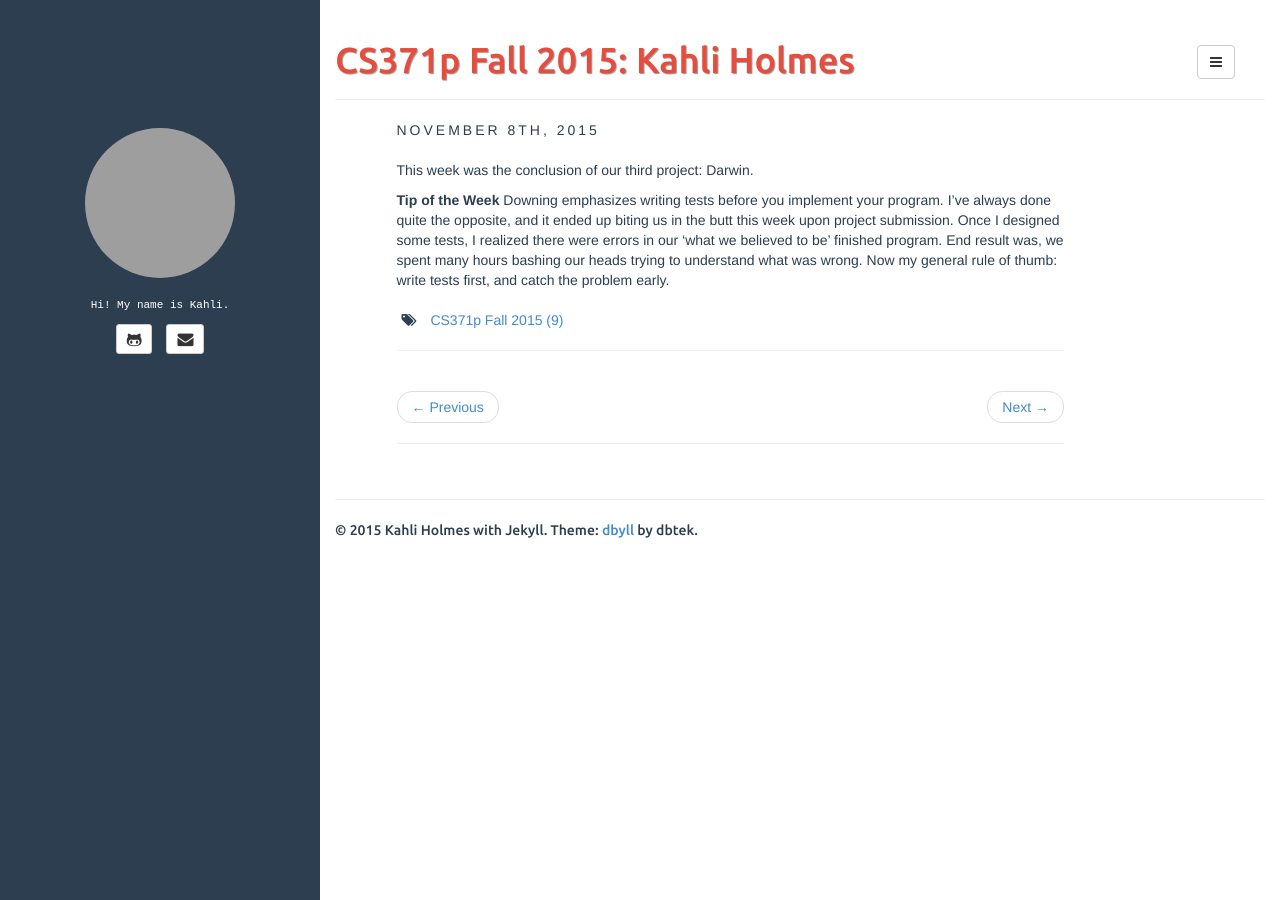
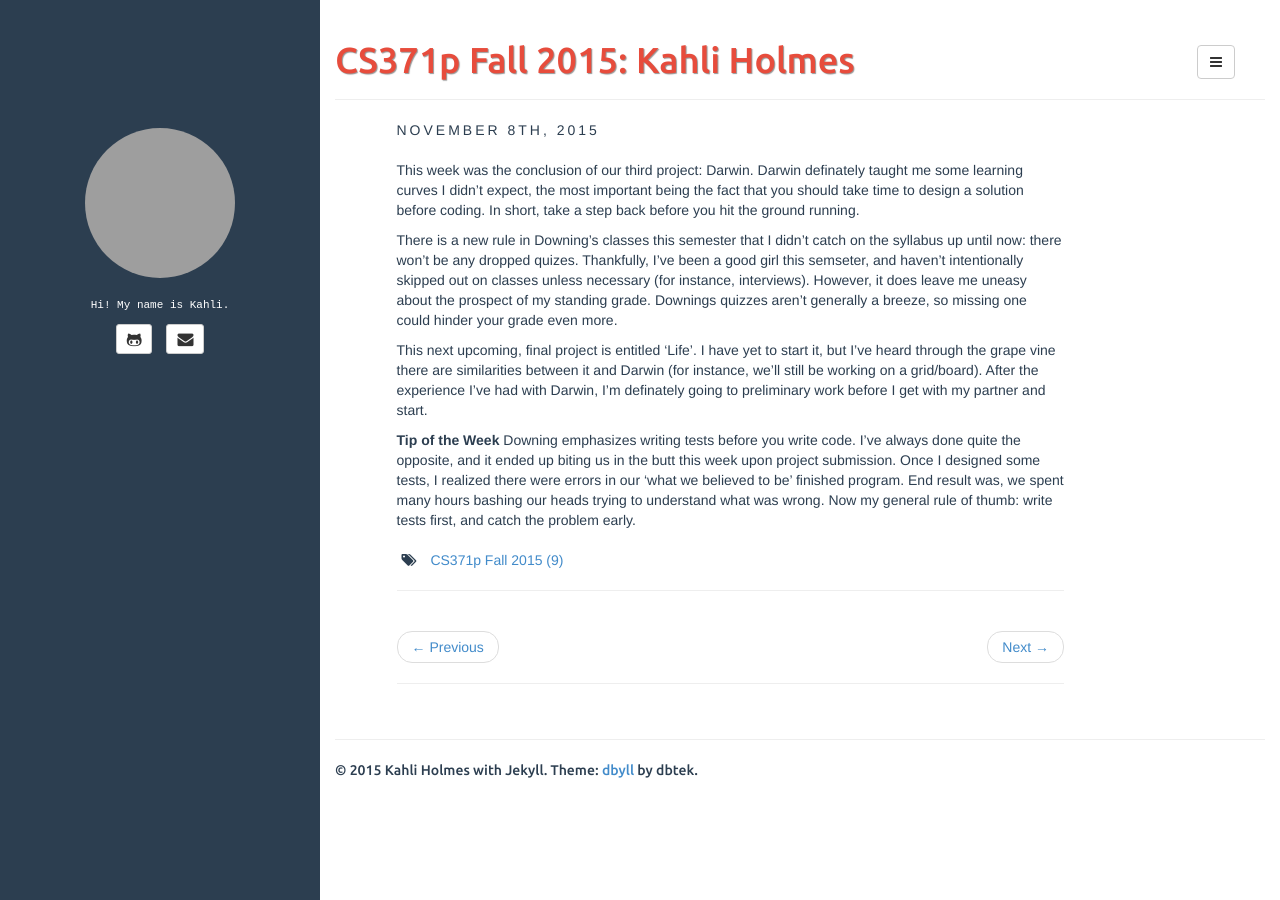
Before and after one commit to kahlih/blog, a Jekyll site: the page built from _posts/2015-11-08-week11.md, in a window 1280 px wide. Built offline with Jekyll 4.4.1, drawn with Linux system fonts in a browser that asks for light colours; grey boxes are pictures that could not be loaded.

Commit message:
Update 2015-11-08-week11.md

```diff
--- a/_posts/2015-11-08-week11.md
+++ b/_posts/2015-11-08-week11.md
@@ -6,7 +6,11 @@ tags: [CS371p Fall 2015]
 fullview: true
 ---
 
-This week was the conclusion of our third project: Darwin.
+This week was the conclusion of our third project: Darwin. Darwin definately taught me some learning curves I didn't expect, the most important being the fact that you should take time to design a solution before coding. In short, take a step back before you hit the ground running.
+
+There is a new rule in Downing's classes this semester that I didn't catch on the syllabus up until now: there won't be any dropped quizes. Thankfully, I've been a good girl this semseter, and haven't intentionally skipped out on classes unless necessary (for instance, interviews). However, it does leave me uneasy about the prospect of my standing grade. Downings quizzes aren't generally a breeze, so missing one could hinder your grade even more.
+
+This next upcoming, final project is entitled 'Life'. I have yet to start it, but I've heard through the grape vine there are similarities between it and Darwin (for instance, we'll still be working on a grid/board). After the experience I've had with Darwin, I'm definately going to preliminary work before I get with my partner and start.
 
 **Tip of the Week**
-Downing emphasizes writing tests before you implement your program. I've always done quite the opposite, and it ended up biting us in the butt this week upon project submission. Once I designed some tests, I realized there were errors in our 'what we believed to be' finished program. End result was, we spent many hours bashing our heads trying to understand what was wrong. Now my general rule of thumb: write tests first, and catch the problem early.
+Downing emphasizes writing tests before you write code. I've always done quite the opposite, and it ended up biting us in the butt this week upon project submission. Once I designed some tests, I realized there were errors in our 'what we believed to be' finished program. End result was, we spent many hours bashing our heads trying to understand what was wrong. Now my general rule of thumb: write tests first, and catch the problem early.
```
